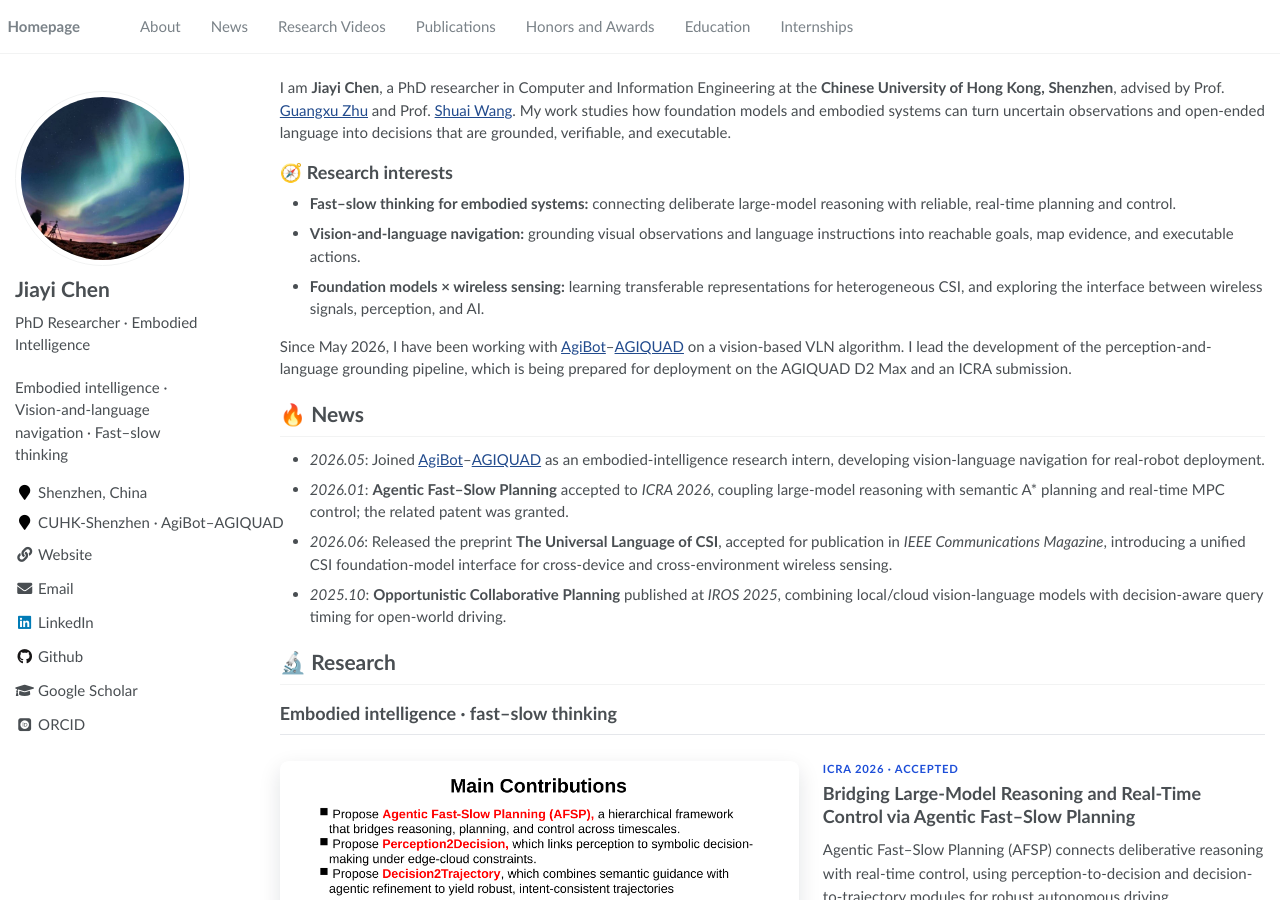
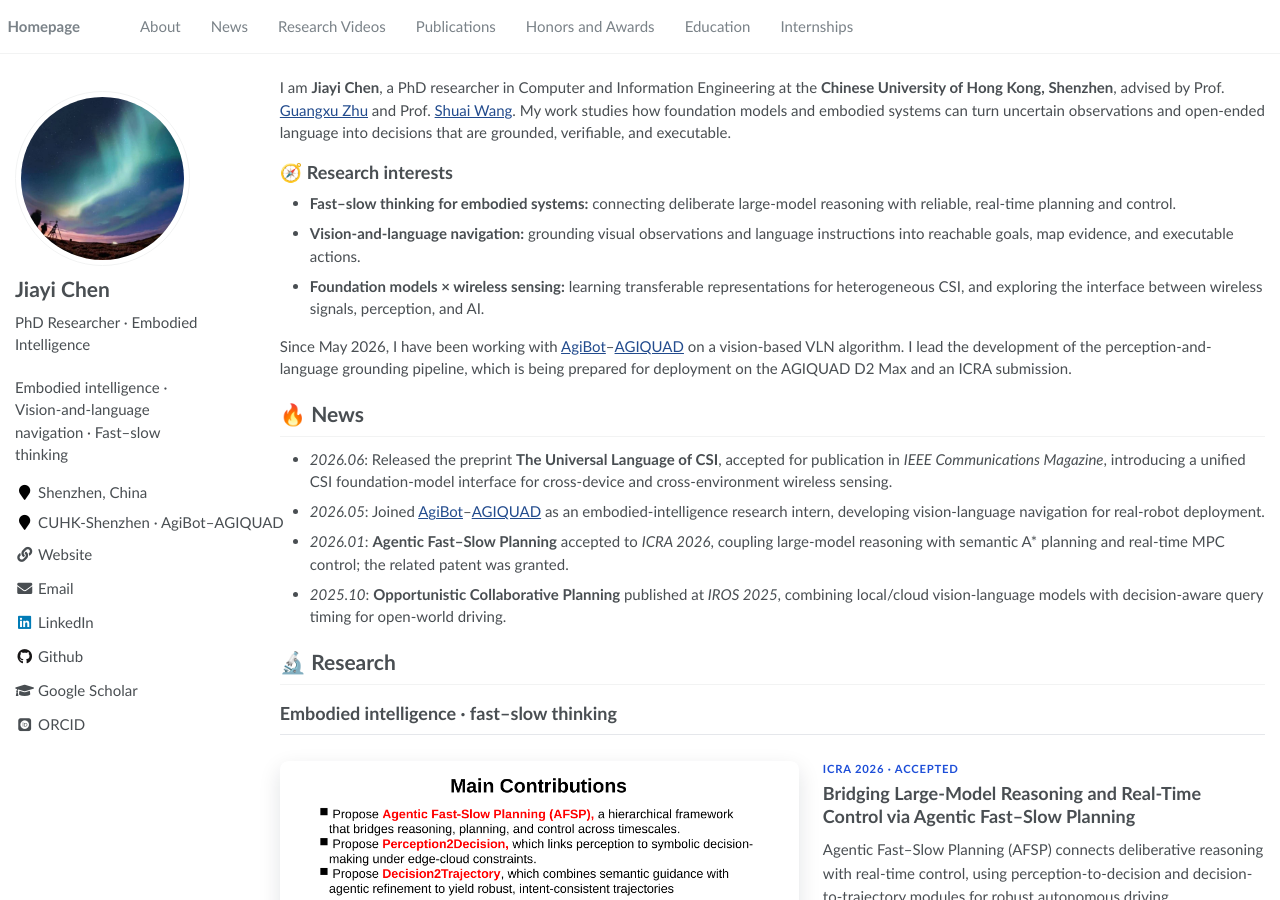
Before and after one commit to cjychenjiayi/cjychenjiayi.github.io, a Jekyll site: the page built from _pages/about.md, in a window 1280 px wide and 900 px high. Built offline with Jekyll 4.4.1, drawn with Linux system fonts in a browser that asks for light colours; some web fonts are replaced.

Commit message:
Sort homepage news chronologically
Published through project/tools/publish_website.sh.

```diff
--- a/_pages/about.md
+++ b/_pages/about.md
@@ -22,9 +22,9 @@ Since May 2026, I have been working with <a href='https://www.agibot.com/' targe
 
 # 🔥 News
 
+- *2026.06*: Released the preprint **The Universal Language of CSI**, accepted for publication in *IEEE Communications Magazine*, introducing a unified CSI foundation-model interface for cross-device and cross-environment wireless sensing.
 - *2026.05*: Joined <a href='https://www.agibot.com/' target='_blank' rel='noopener'>AgiBot</a>–<a href='https://www.agibot.com.cn/index.html' target='_blank' rel='noopener'>AGIQUAD</a> as an embodied-intelligence research intern, developing vision-language navigation for real-robot deployment.
 - *2026.01*: **Agentic Fast–Slow Planning** accepted to *ICRA 2026*, coupling large-model reasoning with semantic A* planning and real-time MPC control; the related patent was granted.
-- *2026.06*: Released the preprint **The Universal Language of CSI**, accepted for publication in *IEEE Communications Magazine*, introducing a unified CSI foundation-model interface for cross-device and cross-environment wireless sensing.
 - *2025.10*: **Opportunistic Collaborative Planning** published at *IROS 2025*, combining local/cloud vision-language models with decision-aware query timing for open-world driving.
 
 # 🔬 Research
```
